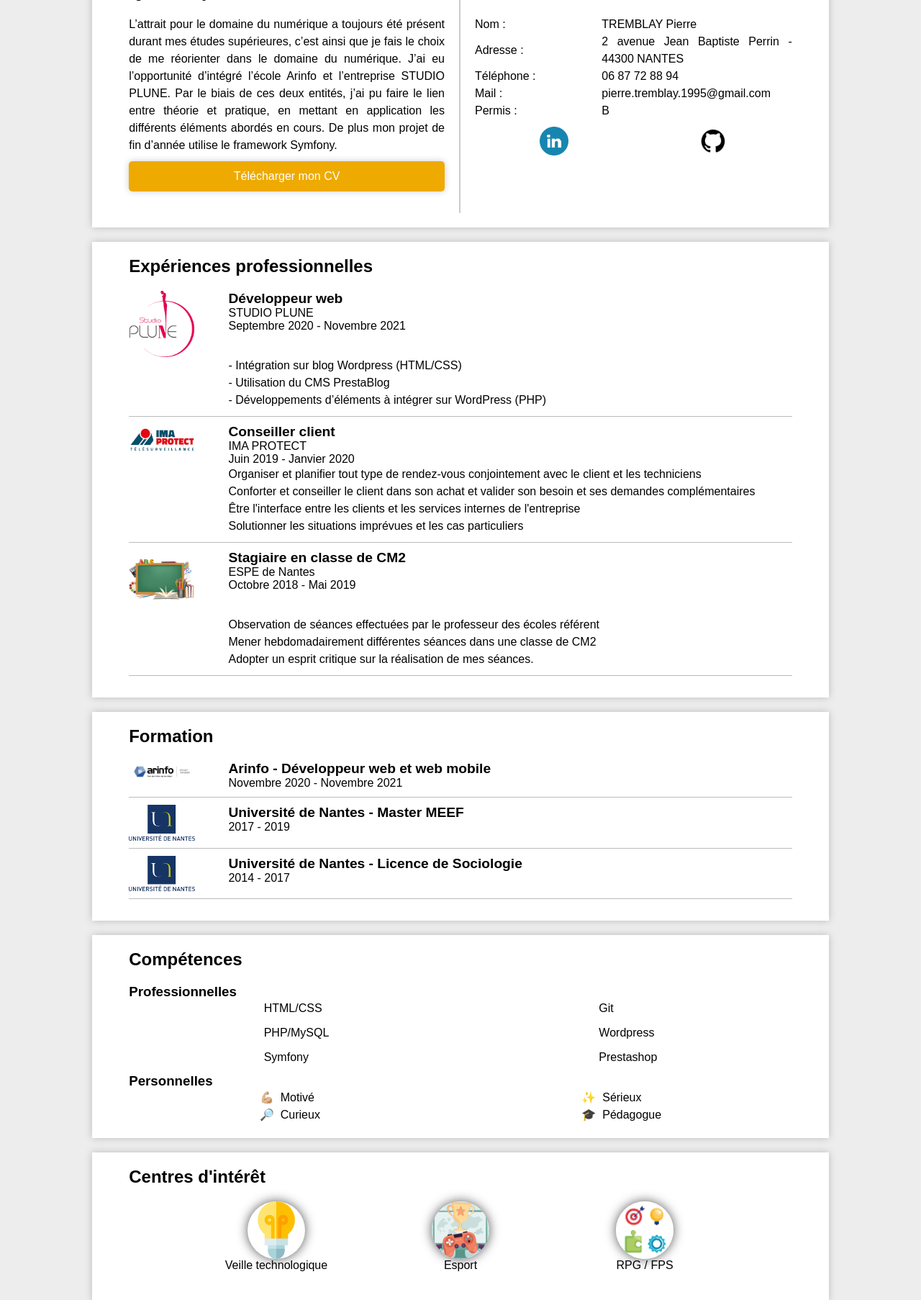
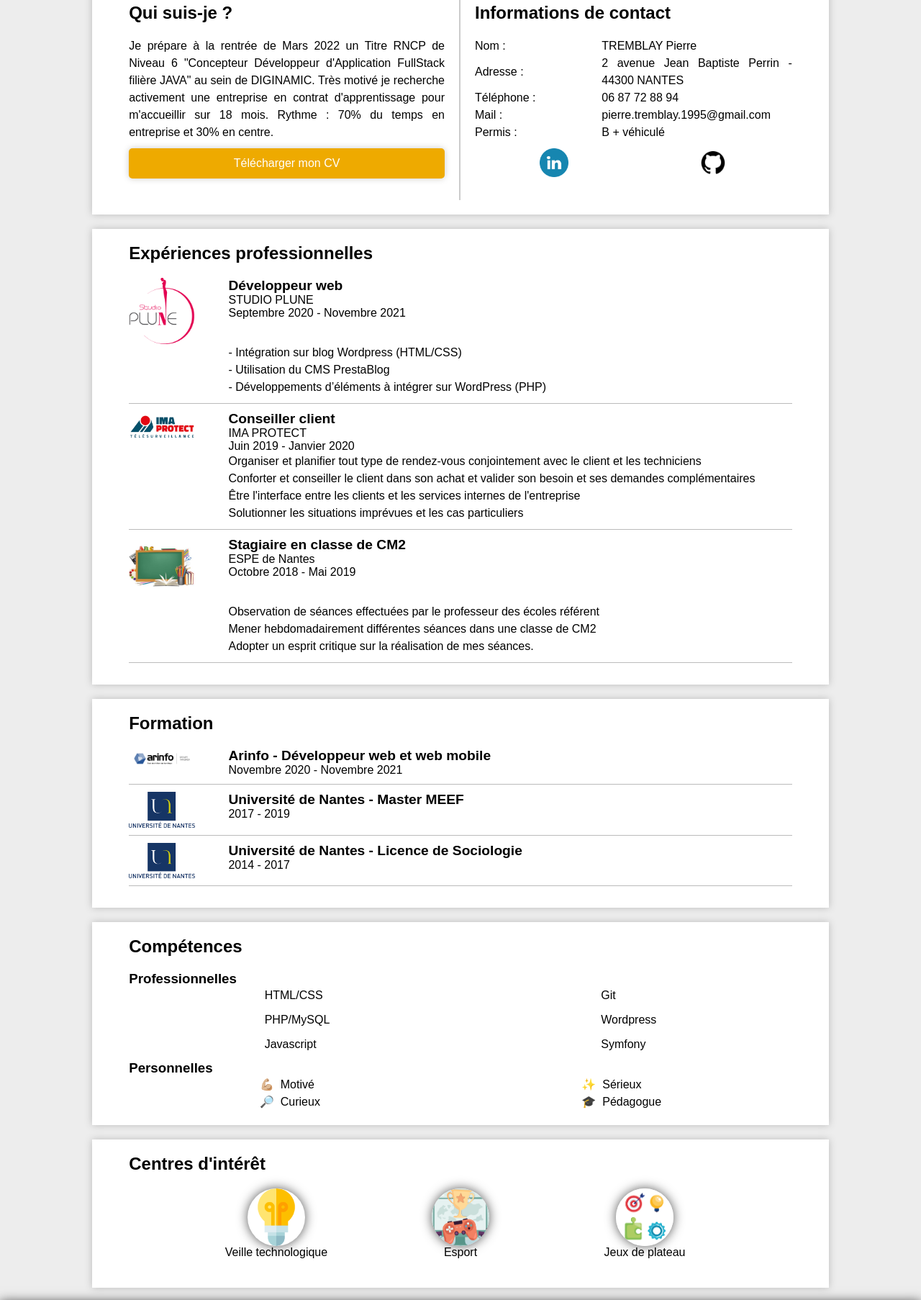
Before and after one commit to Pierre-Tremblay/cv-en-ligne, a PHP site: page / in a window 1280 px wide. Shown: the part 256-2062 px from the top of the page at 72% size. Run offline with PHP 8.4, Linux system fonts and the light colour scheme.

Commit message:
changement taille header

```diff
--- a/cv.css
+++ b/cv.css
@@ -29,7 +29,7 @@
 }
 header {
   border-bottom: 2px solid #fff;
-  height: 120px;
+  height: 150px;
 }
 header h1 {
   color: white;
--- a/index.html
+++ b/index.html
@@ -8,6 +8,8 @@
 <body>
     <header>
         <h1>Pierre TREMBLAY</h1>
+        <h1>Concepteur Développeur d'Applications
+            Java Fullstack - Bac+3/4</h1>
     </header>
 
     <section>
@@ -17,14 +19,11 @@
         </div>
         <div class="prez">
             <h2>Qui suis-je ?</h2>
-            <p>L’attrait pour le domaine du numérique a toujours été présent
-                durant mes études supérieures, c’est ainsi que je fais le choix
-                de me réorienter dans le domaine du numérique.
-                J’ai eu l’opportunité d’intégré l’école Arinfo et l’entreprise STUDIO PLUNE. Par le biais de ces deux
-                entités, j’ai pu faire le lien entre théorie et pratique, en mettant en application les différents
-                éléments abordés en cours. De plus mon projet de fin d’année utilise le framework Symfony.</p>
-            <a href="pdf/CV-Pierre Tremblay-Développeur Java.pdf"
-                download>Télécharger mon CV</a>
+            <p>Je prépare à la rentrée de Mars 2022 un Titre RNCP de Niveau 6 "Concepteur Développeur d'Application
+                FullStack filière JAVA" au sein de DIGINAMIC. Très motivé je recherche activement une entreprise en
+                contrat d'apprentissage pour m'accueillir sur 18 mois.
+                Rythme : 70% du temps en entreprise et 30% en centre.</p>
+            <a href="pdf/CV-Pierre Tremblay-Développeur Java.pdf" download>Télécharger mon CV</a>
         </div>
         <div class="contact">
             <h2>Informations de contact</h2>
@@ -46,7 +45,7 @@
             </div>
             <div class="contact-flex">
                 <p>Permis :</p>
-                <p>B</p>
+                <p>B + véhiculé</p>
             </div>
             <div class="social">
                 <a href="linkedin.com/in/pierre-tremblay"><img src="images/lk.png" alt="Logo Lk"></a>
@@ -157,7 +156,7 @@
                     <p>PHP/MySQL</p>
                 </div>
                 <div class="comp">
-                    <p>Symfony</p>
+                    <p>Javascript</p>
                 </div>
             </div>
             <div class="comp1.2">
@@ -168,7 +167,7 @@
                     <p>Wordpress</p>
                 </div>
                 <div class="comp">
-                    <p>Prestashop</p>
+                    <p>Symfony</p>
                 </div>
             </div>
         </div>
@@ -213,7 +212,7 @@
         </figure>
         <figure class="interet">
             <img src="images/56680.jpg" alt="Littérature">
-            <figcaption>RPG / FPS</figcaption>
+            <figcaption>Jeux de plateau</figcaption>
         </figure>
     </section>
 
```
Also changed, not shown: 1 other file.
